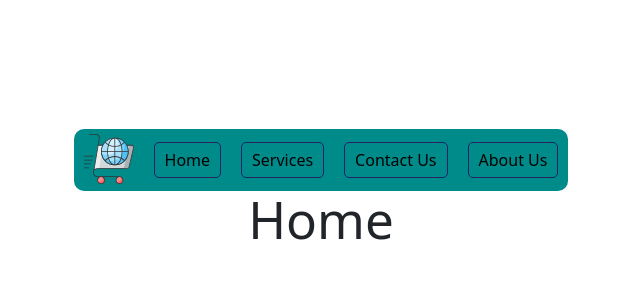
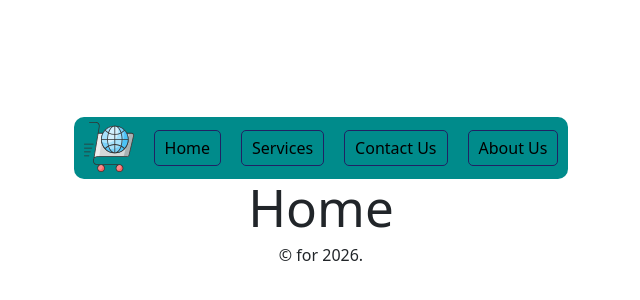
Before and after one commit to codeandlifewithkp/Ecommerce-React-App, a React (Vite) app: page / in a window 1280 px wide. Shown: the part 208-508 px from the top of the page, without its empty margins (319-959 px from the left). Built offline with nearby package versions, Linux system fonts and the light colour scheme.

Commit message:
modify src

```diff
--- /dev/null
+++ b/src/Components/Footer.jsx
@@ -0,0 +1,9 @@
+function Footer() {
+    return (
+        <footer>
+            &copy; for 2026.
+        </footer>
+    );
+}
+
+export default Footer;
--- a/src/Components/css/Header.css
+++ b/src/Components/css/Header.css
@@ -27,4 +27,5 @@ header {
 .navbar a:hover {
     background: rgb(33, 33, 100);
     color: rgb(158, 158, 255);
+    transform: scale(1.09);
 }
--- a/src/Pages/Home.jsx
+++ b/src/Pages/Home.jsx
@@ -1,10 +1,12 @@
 import Header from "../Components/Header";
+import Footer from "../Components/Footer";
 
 function Home () {
     return (
         <>
             <Header />
             <h1>Home</h1>
+            <Footer />
         </>
     );
 }
```
